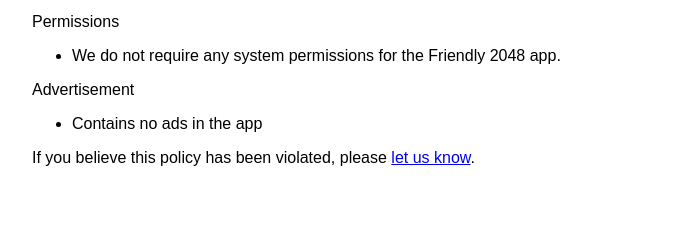
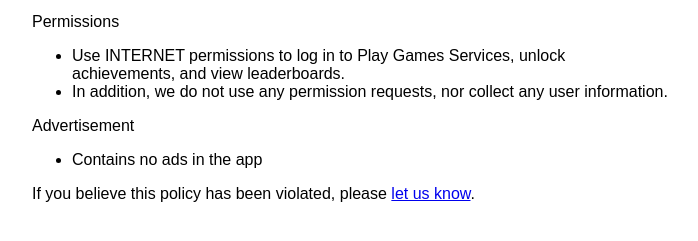
Before and after one commit to kdu-platforms-games/friendly-2048-site, a website: page public/privacy.html in a window 1280 px wide. Shown: the part 169-410 px from the top of the page, without its empty margins (288-986 px from the left). Drawn offline with Linux system fonts and the light colour scheme.

Commit message:
chore: update gg play and privacy

```diff
--- a/public/privacy.html
+++ b/public/privacy.html
@@ -2,9 +2,9 @@
 <html>
   <head>
     <title>Friendly 2048 - Privacy Policy</title>
-    <meta name="viewport" content="width=device-width,initial-scale=1.0">
+    <meta name="viewport" content="width=device-width,initial-scale=1.0" />
     <meta charset="UTF-8" />
-    <link rel="icon" href="./logo.png">
+    <link rel="icon" href="./logo.png" />
     <style>
       html {
         background-color: white;
@@ -33,7 +33,14 @@
       <p>Friendly 2048 does not collect any data from your device.</p>
       <p>Permissions</p>
       <ul>
-        <li>We do not require any system permissions for the Friendly 2048 app.</li>
+        <li>
+          Use INTERNET permissions to log in to Play Games Services, unlock
+          achievements, and view leaderboards.
+        </li>
+        <li>
+          In addition, we do not use any permission requests, nor collect any
+          user information.
+        </li>
       </ul>
       <p>Advertisement</p>
       <ul>
@@ -42,9 +49,14 @@
     </main>
 
     <footer>
-      <p>If you believe this policy has been violated, please
-      <a href="https://github.com/kdu-platforms-games/friendly-2048-site/issues/new">
-      let us know</a>.</p>
+      <p>
+        If you believe this policy has been violated, please
+        <a
+          href="https://github.com/kdu-platforms-games/friendly-2048-site/issues/new"
+        >
+          let us know</a
+        >.
+      </p>
     </footer>
   </body>
 </html>
```
Also changed, not shown: 1 other file.
